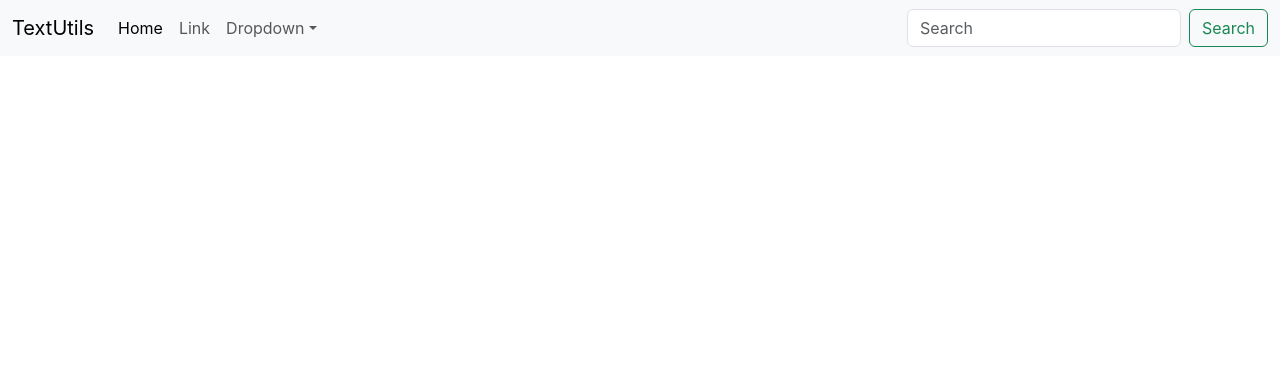
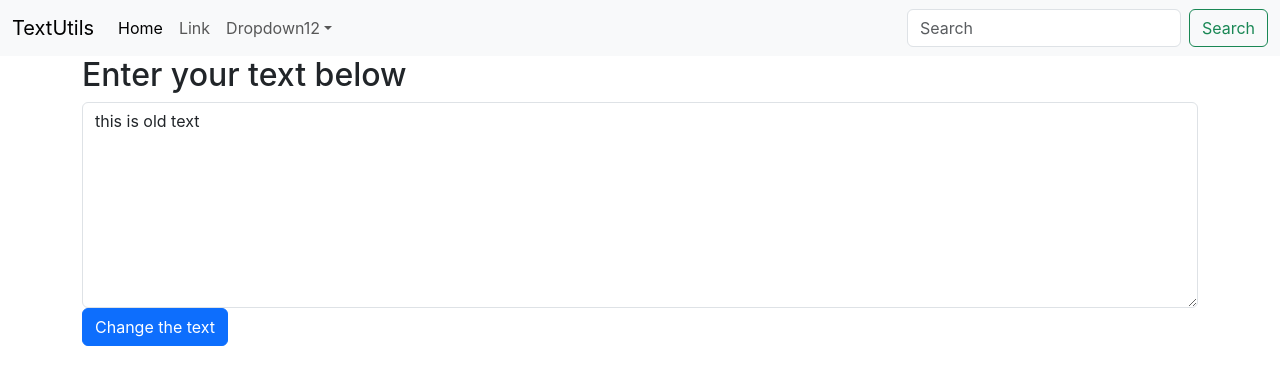
Before and after one commit to michelledcruz/Text_Utils_App_using_React, a React (Create React App) app: page / in a window 1280 px wide. Shown: the top 384 px of the page. Built offline with nearby package versions, Linux system fonts and the light colour scheme.

Commit message:
Created textbox and button, added state and change event

```diff
--- a/src/App.js
+++ b/src/App.js
@@ -1,10 +1,16 @@
 
 import './App.css';
 import Navbar from './Navbar';
+import TextArea from './TextArea';
 
 function App() {
   return (
-  <Navbar title="TextUtils"/>
+  <>
+  <Navbar title="TextUtils" text="Dropdown12"/>
+  <div className="container">
+  <TextArea heading="Enter your text below"/>
+  </div>
+  </>
   );
 }
 
--- a/src/Navbar.js
+++ b/src/Navbar.js
@@ -1,4 +1,5 @@
 import React from "react";
+import PropTypes from 'prop-types';
 
 export default function Navbar(props){
     return(
@@ -18,7 +19,7 @@ export default function Navbar(props){
               </li>
               <li className="nav-item dropdown">
                 <a className="nav-link dropdown-toggle" href="/" id="navbarDropdown" role="button" data-bs-toggle="dropdown" aria-expanded="false">
-                  Dropdown
+                  {props.text}
                 </a>
                 <ul className="dropdown-menu" aria-labelledby="navbarDropdown">
                   <li><a className="dropdown-item" href="/">Action</a></li>
@@ -32,9 +33,12 @@ export default function Navbar(props){
               <input className="form-control me-2" type="search" placeholder="Search" aria-label="Search"/>
               <button className="btn btn-outline-success" type="submit">Search</button>
             </form>
-
           </div>
         </div>
       </nav>
     )
 }
+
+PropTypes.propTypes = {
+    title: PropTypes.string.isRequired,
+  };
--- /dev/null
+++ b/src/TextArea.js
@@ -0,0 +1,18 @@
+import React, {useState} from "react";
+
+
+export default function TextArea(props) {
+
+    const changeText = ()=>{
+        setText("this is new text");
+    }
+    const [text, setText] = useState("this is old text");
+
+    return(
+        <div className="mb-3">
+            <h2>{props.heading}</h2>
+            <textarea className="form-control" value ={text} id="exampleFormControlTextarea1" rows="8"></textarea>
+            <button type="button" className="btn btn-primary" onClick={changeText}>Change the text</button>
+        </div>
+    )
+}
```
